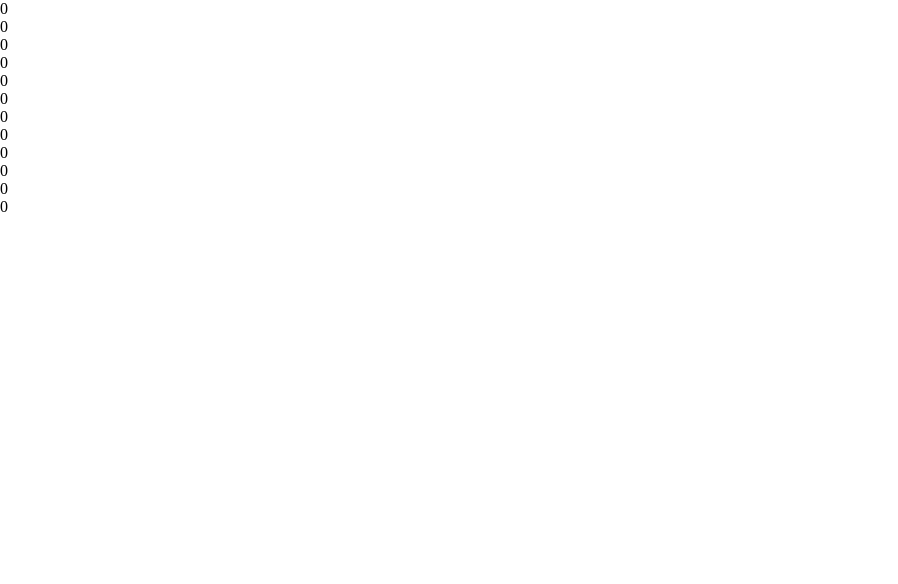
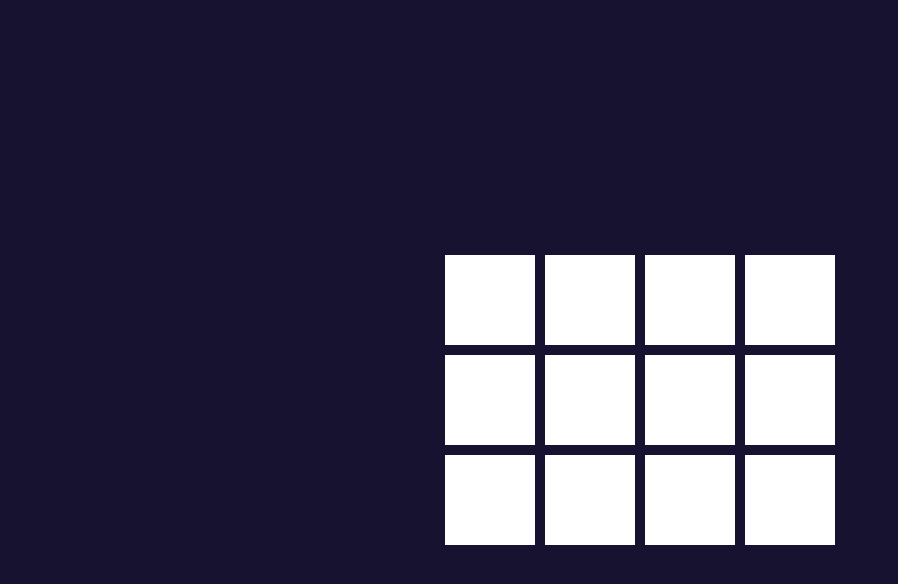
Before and after one commit to veih/jogodamemoria, a React (Vite) app: page / in a window 1280 px wide. Shown: the top 584 px of the page, without its empty margins (0-898 px from the left). Built offline with nearby package versions, Linux system fonts and the light colour scheme.

Commit message:
construindo a logica do jogo

```diff
--- a/src/App.css
+++ b/src/App.css
@@ -3,3 +3,37 @@
     padding: 0;
     box-sizing: border-box;
 }
+
+.App {
+    display: flex;
+    justify-content: center;
+    align-items: center;
+    height: 100vh;
+    background-color: rgb(24, 18, 49);
+}
+
+.grid {
+    display: flex;
+    flex-direction: column;
+    gap: 10px;
+}
+.row {
+    display: flex;
+    justify-content: center;
+    align-items: center;
+    gap: 10px;
+}
+
+.card {
+    display: flex;
+    justify-content: center;
+    align-items: center;
+    height: 90px;
+    width: 90px;
+    background-color: #fff;
+}
+
+.card:hover {
+    background-color: #c4c4c4;
+    cursor: pointer;
+}
--- a/src/App.tsx
+++ b/src/App.tsx
@@ -9,13 +9,37 @@ function App() {
     [0, 0, 0, 0],
   ]);
 
+  const [isReveled, setIsReveled] = useState(
+    new Array(grid.length)
+      .fill("")
+      .map(() => new Array(grid[0].length).fill(false))
+  );
+
+  const handleSelectedCard = (row: number, column: number) => {
+    const newIsReveled = [...isReveled]
+    newIsReveled[row][column] = true;
+    setIsReveled(newIsReveled)
+    // número deve aparecer
+    // clicar novamente e um segundo número deve aparecer
+    // comparar os dois números:
+    // se for igual sussesso
+    // se for diferentes voltar os números ocutos
+
+  };
+
   return (
     <div className="App">
       <div className="grid">
         {grid.map((row, rowIndex) => (
-          <div key={rowIndex}>
+          <div className="row" key={rowIndex}>
             {row.map((number, columnIndex) => (
-              <div key={columnIndex}>{number}</div>
+              <div
+                className="card"
+                key={columnIndex}
+                onClick={() => handleSelectedCard(rowIndex, columnIndex)}
+              >
+                {isReveled[rowIndex][columnIndex] ? number : ""}
+              </div>
             ))}
           </div>
         ))}
```
